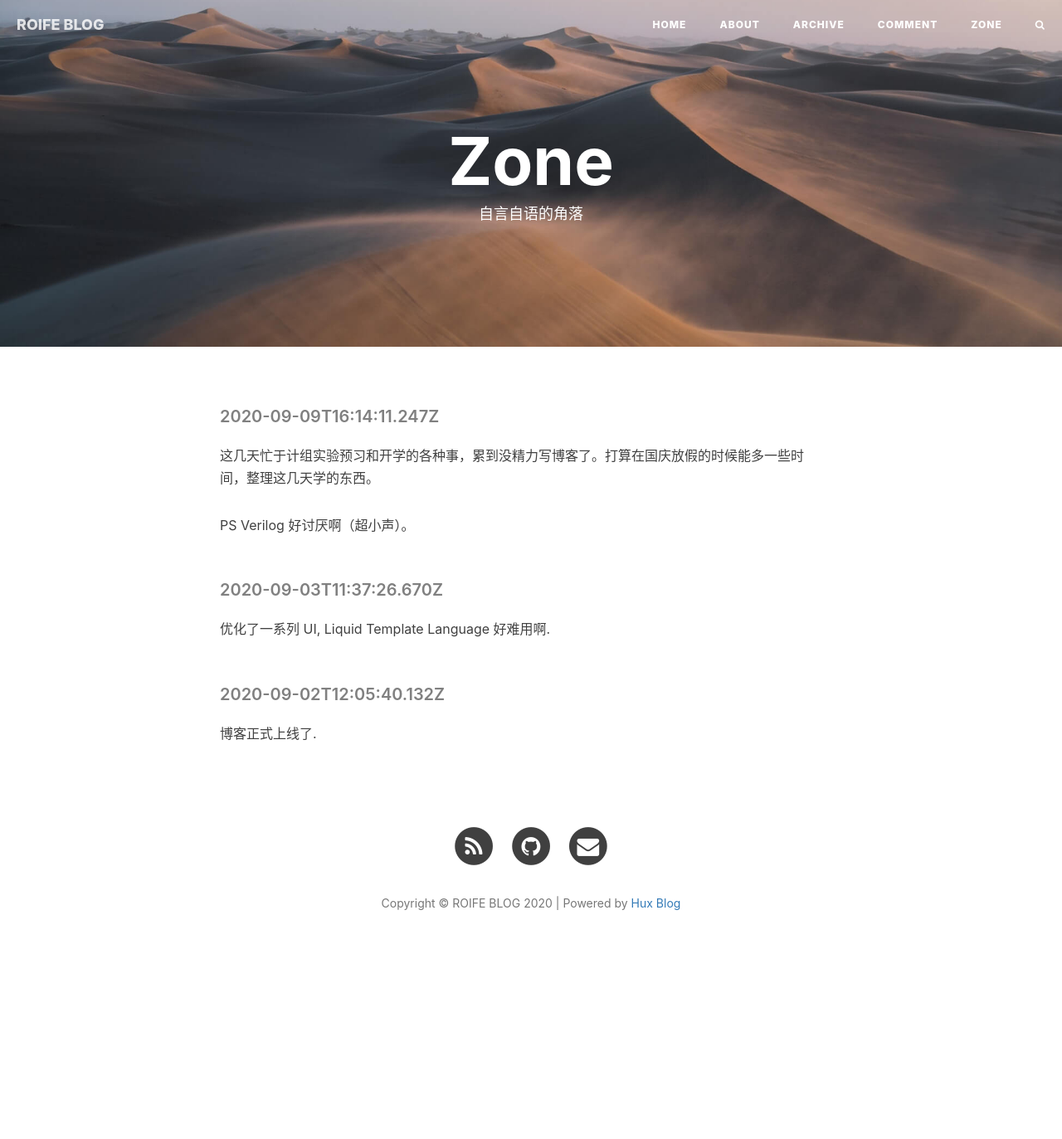
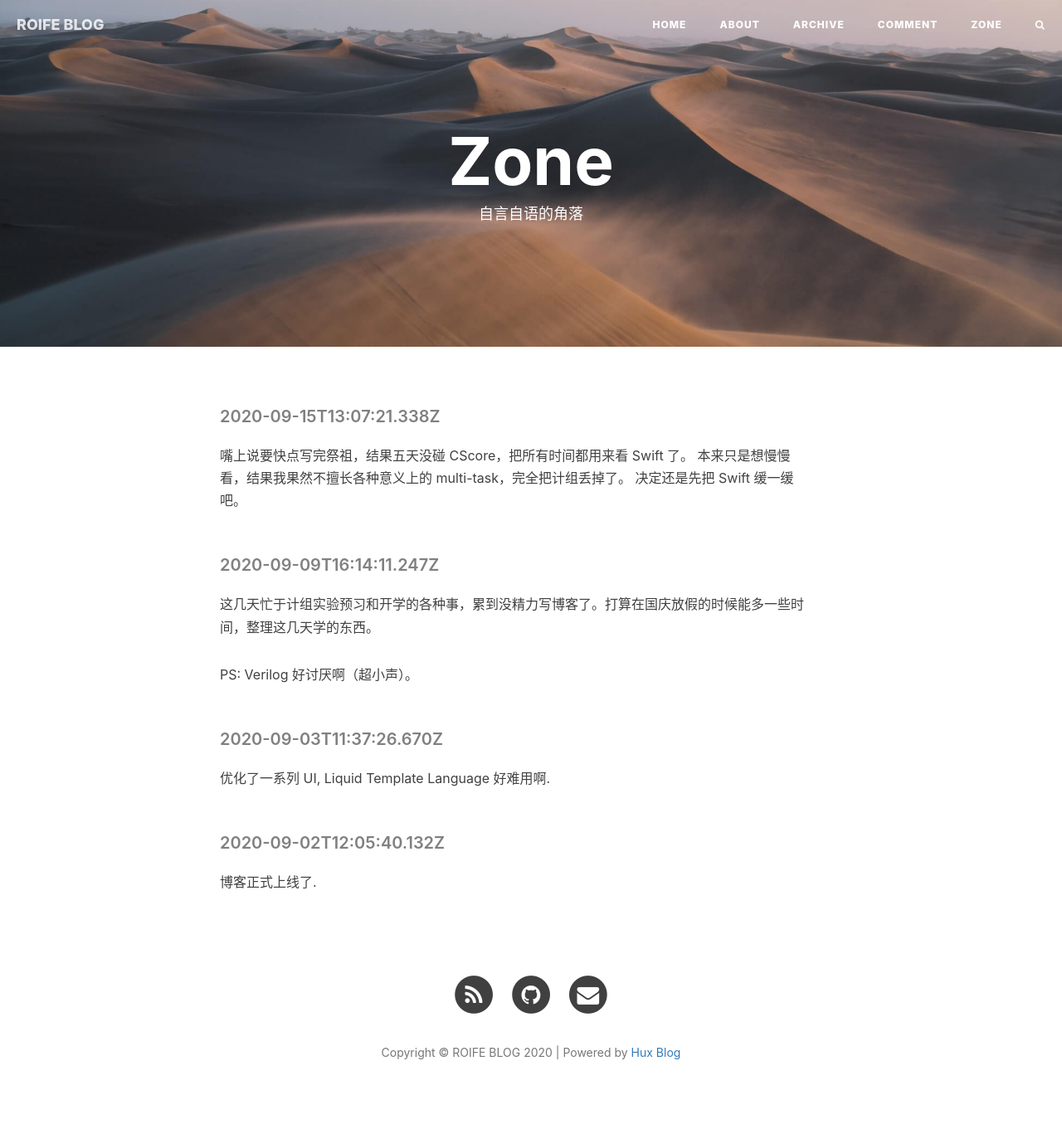
Before and after one commit to LogicLee0902/-LogicLee0902.github.io, a Jekyll site: the page built from zone.html, in a window 1280 px wide. Shown: the whole page at 83% size. Built offline with Jekyll 4.4.1, drawn with Linux system fonts in a browser that asks for light colours; nearby versions of some CDN libraries; comment, search, counter and statistics services are not loaded; before the commit the page ends 1193 px from its top, so only the background shows below that.

Commit message:
update zone

```diff
--- a/_includes/zone/zh.md
+++ b/_includes/zone/zh.md
@@ -1,10 +1,16 @@
 <!-- > 系列文章合集 -->
+
+###### 2020-09-15T13:07:21.338Z
+
+嘴上说要快点写完祭祖，结果五天没碰 CScore，把所有时间都用来看 Swift 了。
+本来只是想慢慢看，结果我果然不擅长各种意义上的 multi-task，完全把计组丢掉了。
+决定还是先把 Swift 缓一缓吧。
 
 ###### 2020-09-09T16:14:11.247Z
 
 这几天忙于计组实验预习和开学的各种事，累到没精力写博客了。打算在国庆放假的时候能多一些时间，整理这几天学的东西。
 
-PS Verilog 好讨厌啊（超小声）。
+PS: Verilog 好讨厌啊（超小声）。
 
 ###### 2020-09-03T11:37:26.670Z
 
```
